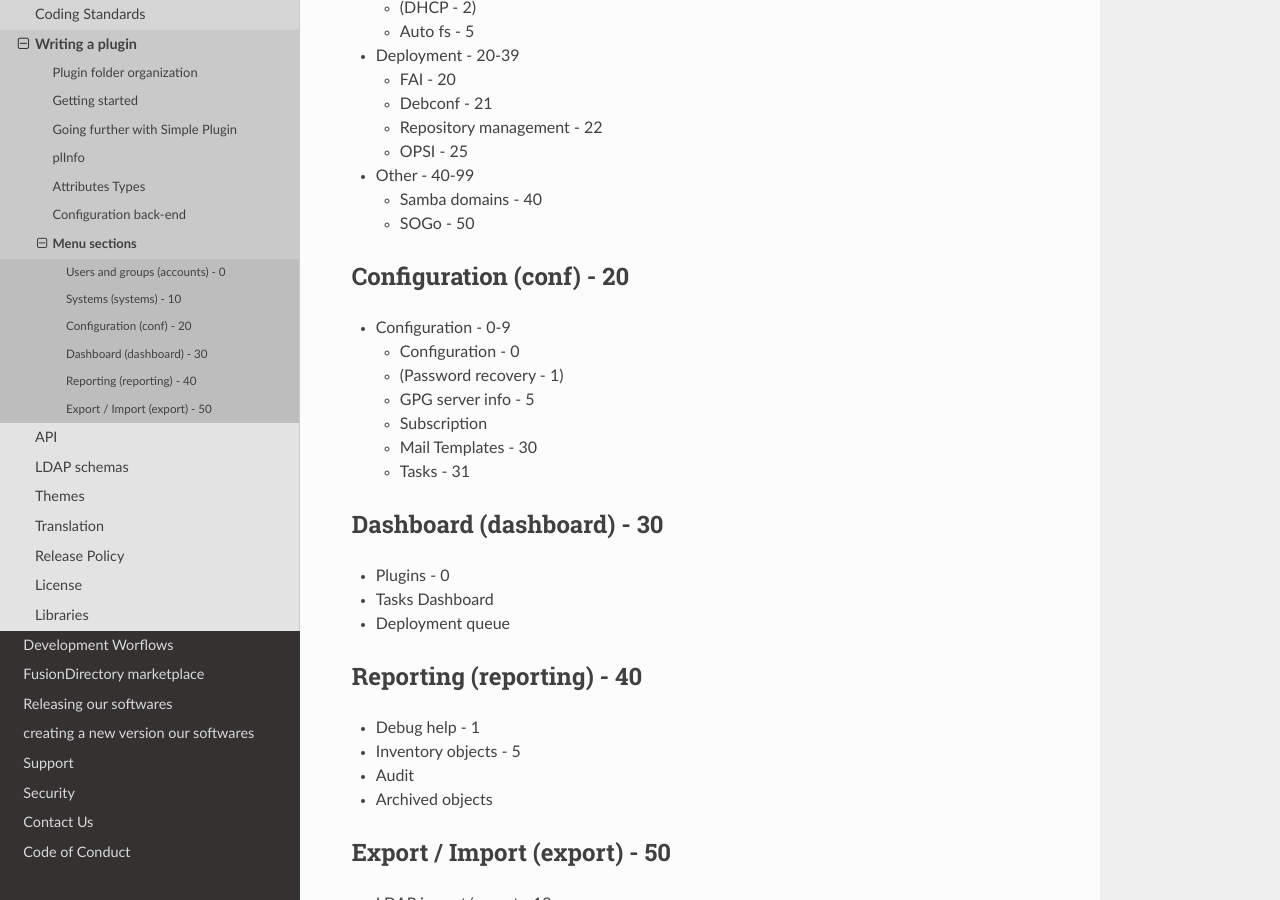
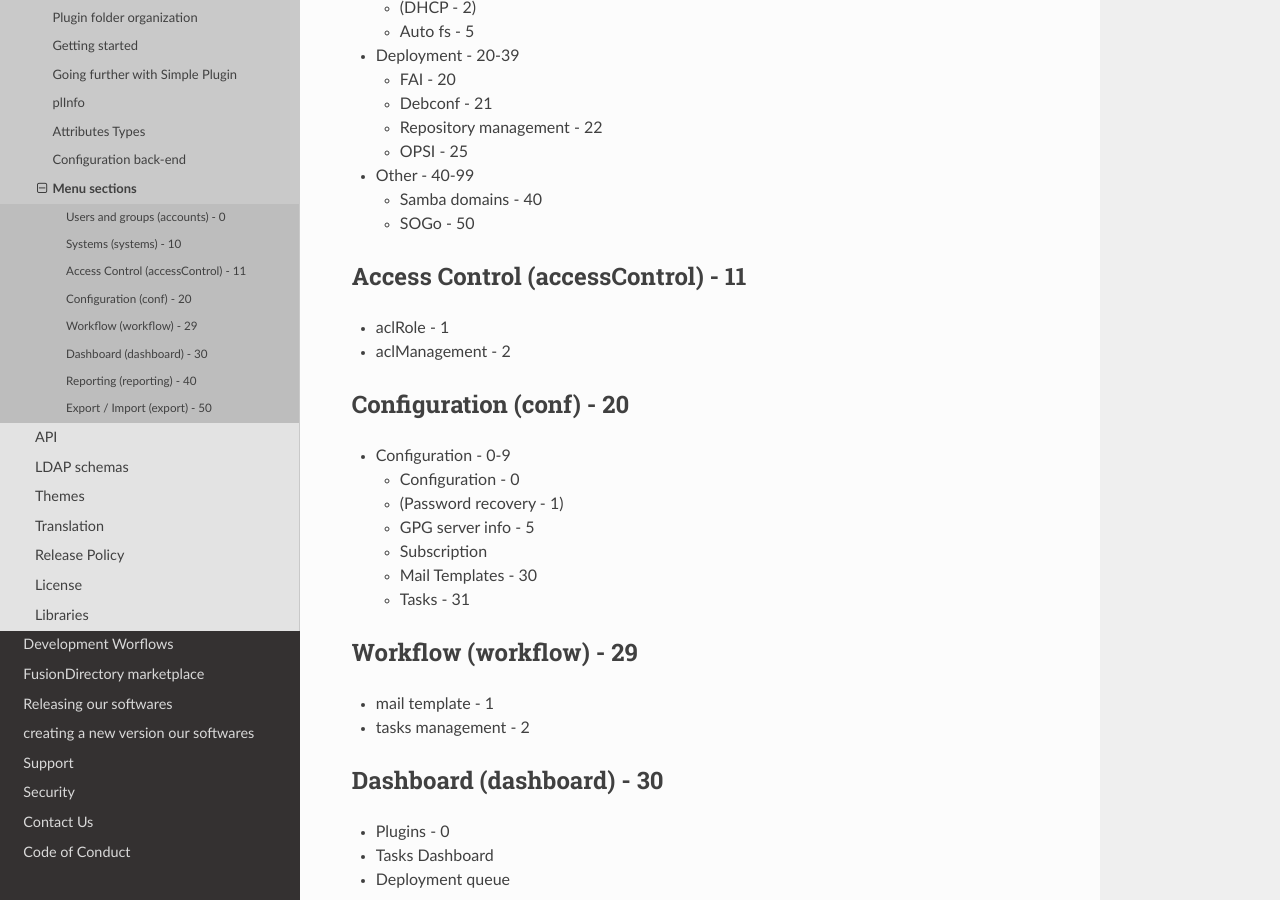
Before and after one commit to fusiondirectory/fusiondirectory-dev-manual, a Sphinx documentation site: the page built from source/fusiondirectory/pluginsystem/menusections.rst, in a window 1280 px wide and 900 px high, scrolled down 876 px. Built offline with Sphinx 7.4.7 and the Read the Docs theme 2.0.0, drawn with Linux system fonts in a browser that asks for light colours.

Commit message:
:sparkles: dev-manual updates sections with new directory structure
update dev-manual with our new directory structure.

```diff
--- a/source/fusiondirectory/pluginsystem/menusections.rst
+++ b/source/fusiondirectory/pluginsystem/menusections.rst
@@ -54,6 +54,12 @@
   * Samba domains - 40
   * SOGo - 50
 
+Access Control (accessControl) - 11
+-----------------------------------
+
+* aclRole - 1
+* aclManagement - 2
+
 Configuration (conf) - 20
 -------------------------
 
@@ -65,6 +71,12 @@
   * Subscription
   * Mail Templates - 30
   * Tasks - 31
+
+Workflow (workflow) - 29
+------------------------
+
+* mail template - 1
+* tasks management - 2
 
 Dashboard (dashboard) - 30
 --------------------------
```
